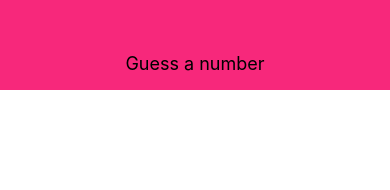
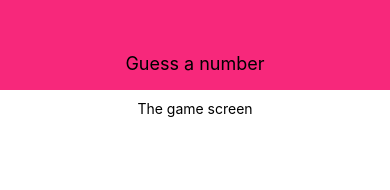
Before and after one commit to Alfreita/GuessANumber, a React Native app: screen / in a window 390 px wide. Shown: the top 190 px of the page. Built offline with nearby package versions, Linux system fonts and the light colour scheme.

Commit message:
game screen

```diff
--- a/App.tsx
+++ b/App.tsx
@@ -2,10 +2,12 @@
 import React from "react";
 import { StyleSheet, View } from "react-native";
 import Header from "./components/Header";
+import GameScreen from "./screens/StartGame";
 export default function App() {
   return (
     <View style={styles.screen}>
       <Header title="Guess a number" />
+      <GameScreen />
     </View>
   );
 }
--- /dev/null
+++ b/screens/StartGame.tsx
@@ -0,0 +1,18 @@
+import React from "react";
+import { View, Text, TextInput, StyleSheet } from "react-native";
+
+const StartGame = (props: any) => {
+  return (
+    <View style={styles.screen}>
+      <Text>The game screen</Text>
+    </View>
+  );
+};
+const styles = StyleSheet.create({
+  screen: {
+    flex: 1,
+    padding: 10,
+    alignItems: "center",
+  },
+});
+export default StartGame;
```
